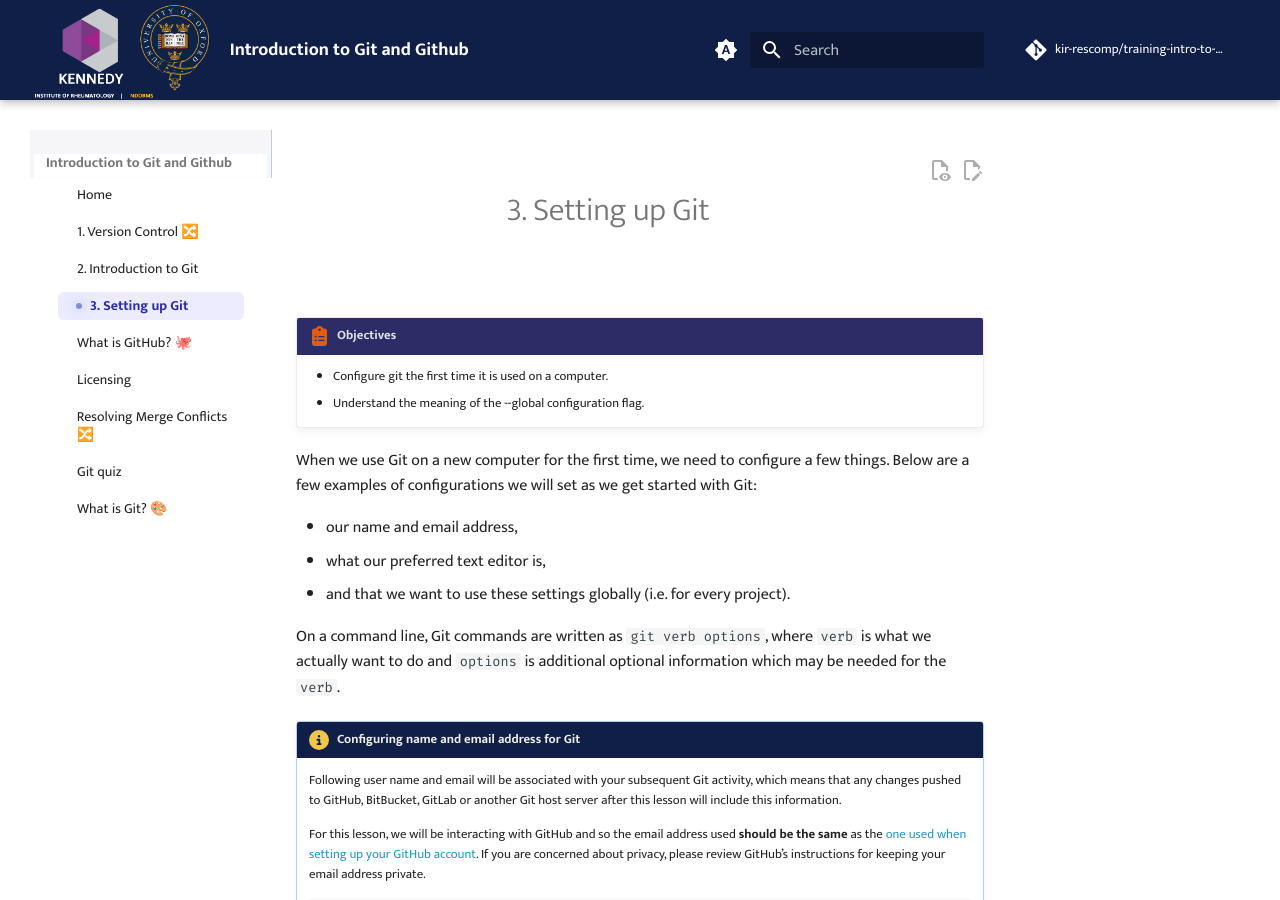
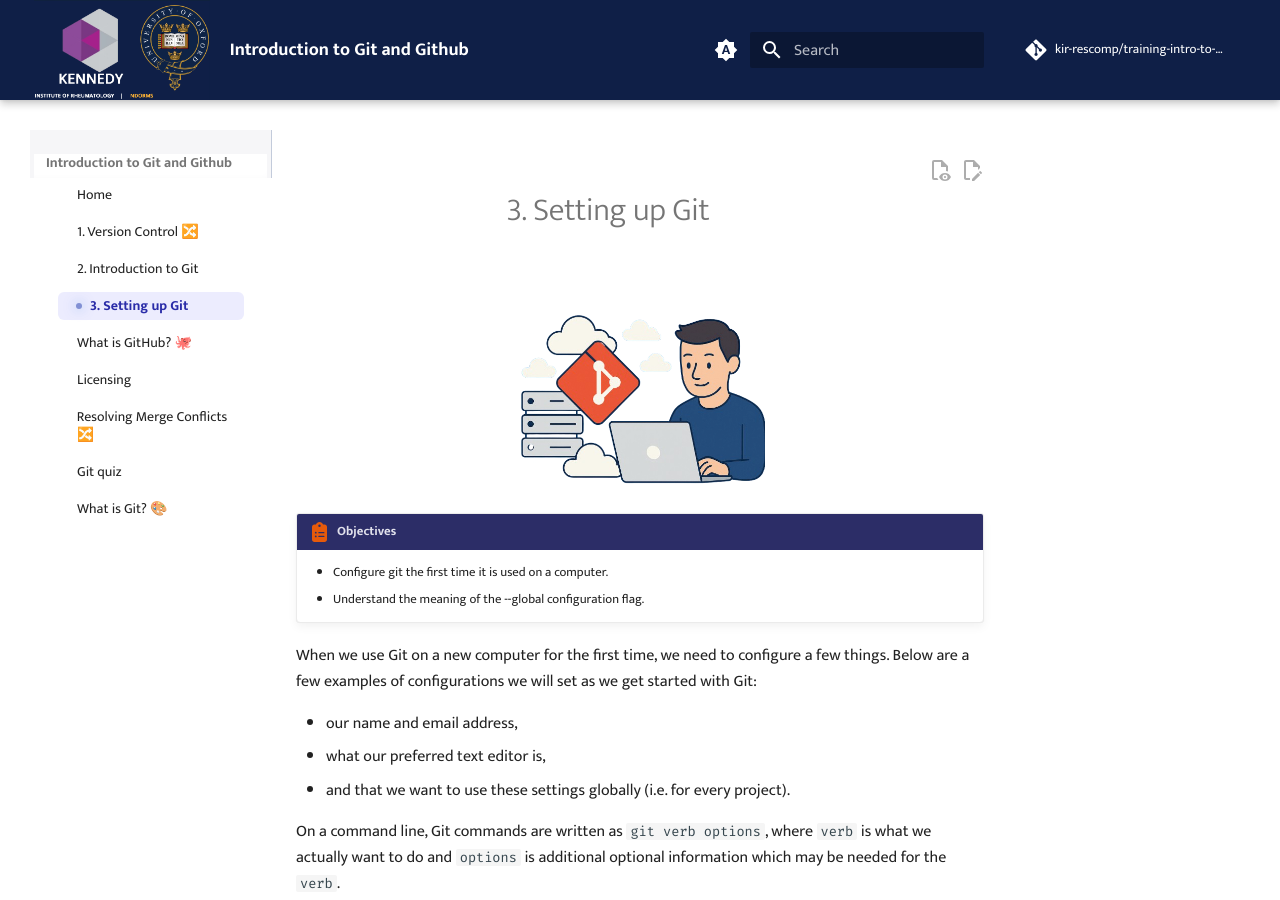
Before and after one commit to kir-rescomp/training-intro-to-git-github, an MkDocs documentation site: the page built from docs/3.setting_up_git.md, in a window 1280 px wide and 900 px high. Built offline with MkDocs 1.6.1 and Material for MkDocs 9.7.7, drawn with Linux system fonts in a browser that asks for light colours; comment, search, counter and statistics services are not loaded.

Commit message:
update setting up git episode image logo

```diff
--- a/docs/3.setting_up_git.md
+++ b/docs/3.setting_up_git.md
@@ -1,4 +1,8 @@
 # <h1 align="center">3. Setting up Git</h1>
+
+<p align="center">
+    <img src="../images/setting_up_git_episodeimage.png" alt="drawing" width="250"/>
+</p>
 
 !!! clipboard-list "Objectives"
 
```
